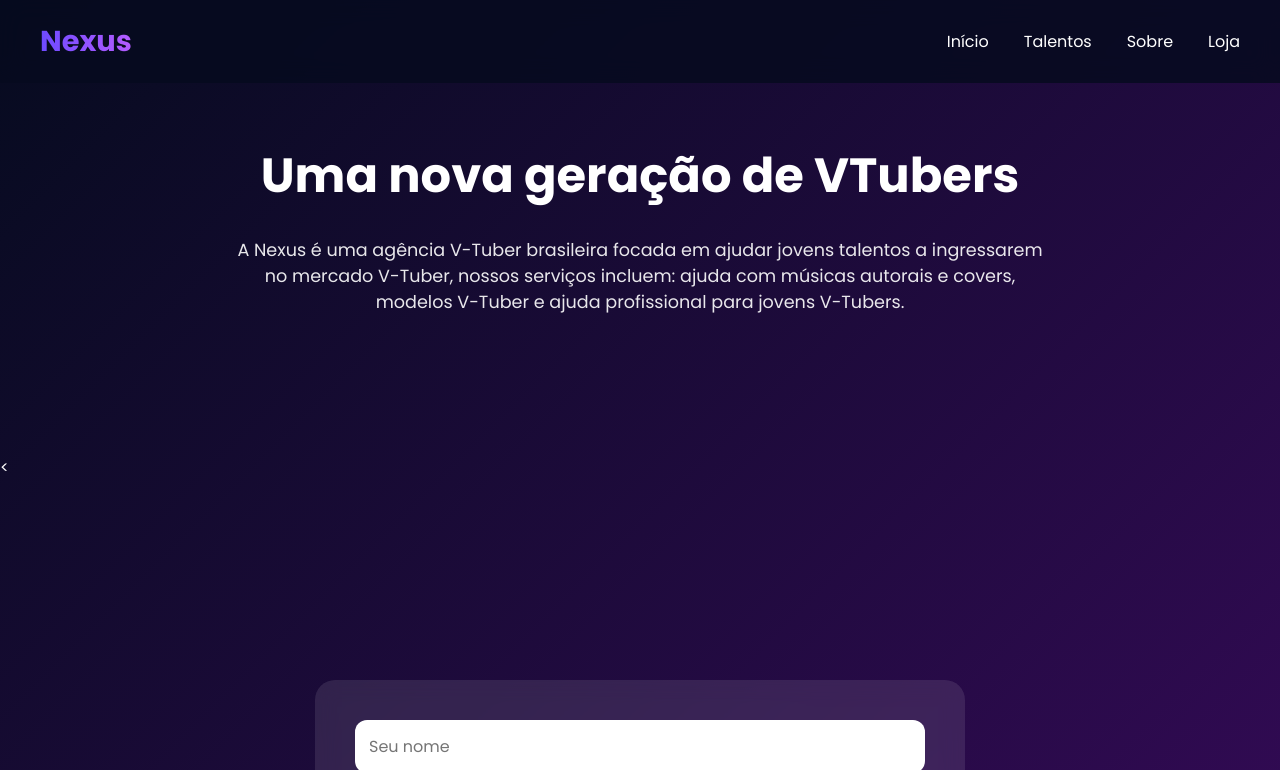
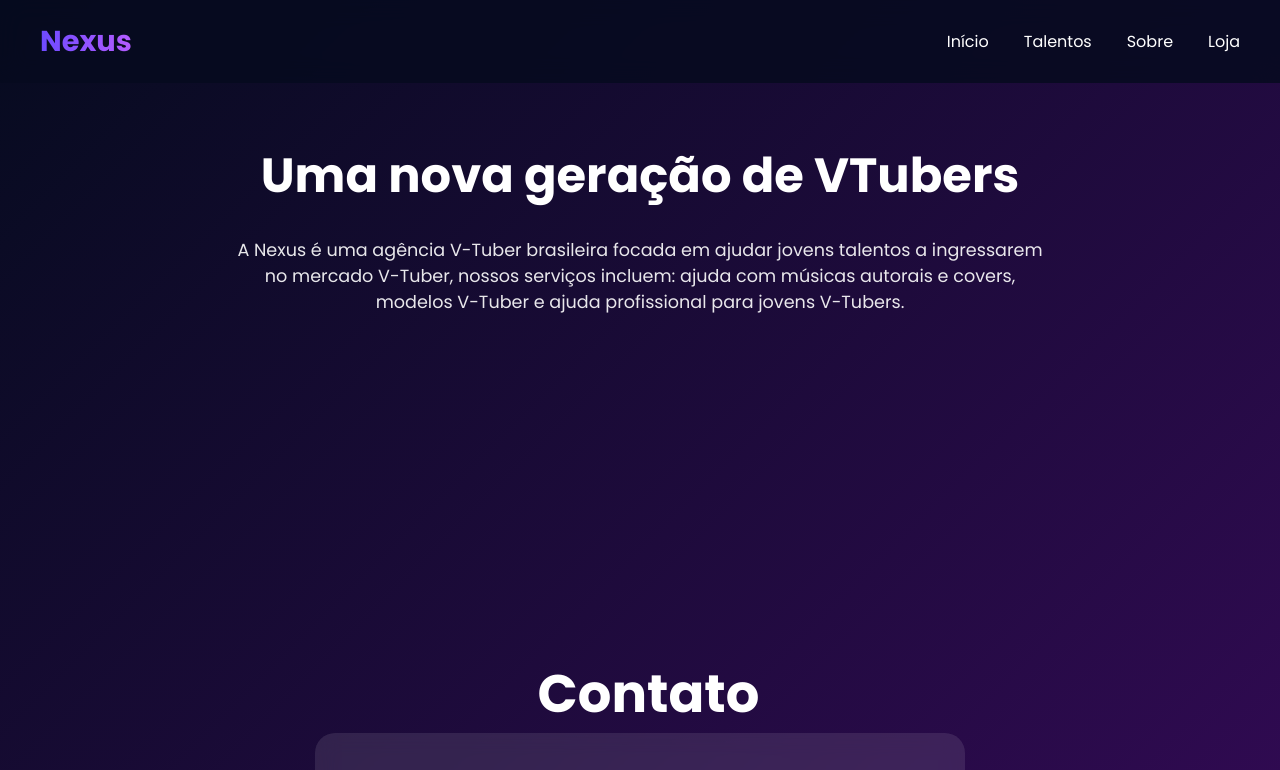
Before and after one commit to gabrielsoares140/site-nexus, a plain HTML site: page index.html in a window 1280 px wide. Shown: the top 770 px of the page. Drawn offline with Linux system fonts and the light colour scheme.

Commit message:
javascript j

```diff
--- a/backend/package.json
+++ b/backend/package.json
@@ -1,6 +1,7 @@
 {
   "name": "backend",
   "version": "1.0.0",
+  "type": "module",
   "description": "",
   "main": "server.js",
   "scripts": {
@@ -10,7 +11,6 @@
   "keywords": [],
   "author": "",
   "license": "ISC",
-  "type": "commonjs",
   "dependencies": {
     "cors": "^2.8.5",
     "express": "^5.2.1",
--- a/index.html
+++ b/index.html
@@ -29,7 +29,8 @@
     </p>
 </section>
 
-<<section id="contato">
+<h1 id="contato">Contato</h1>
+<section id="contato">
     <div class="form-container">
         <form id="contactForm">
             <input type="text" name="name" placeholder="Seu nome" required>
--- a/style.css
+++ b/style.css
@@ -369,3 +369,10 @@ section {
     width: 100%;
     margin-top: 10px;
 }
+
+h1#contato {
+    margin-left: 42%;
+    position: relative;
+    top: 200px;
+    font-size: 3.3rem;
+}
```
